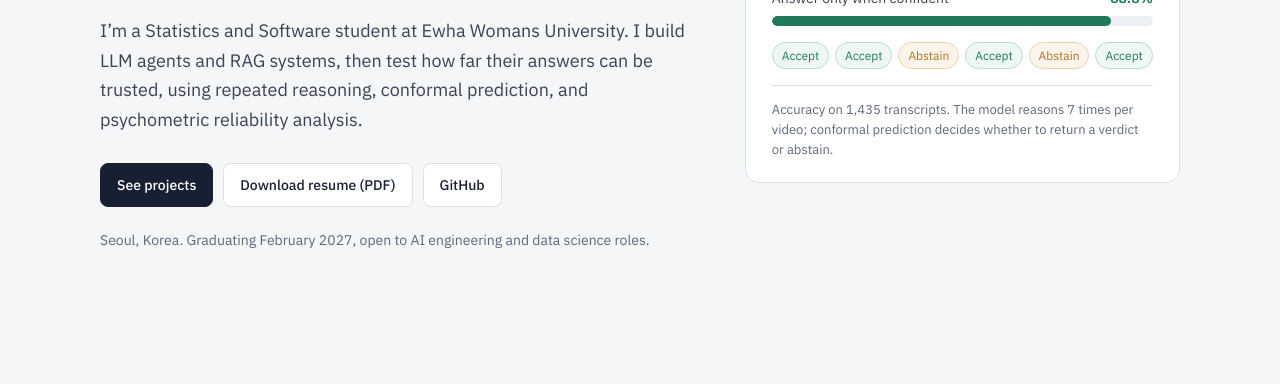
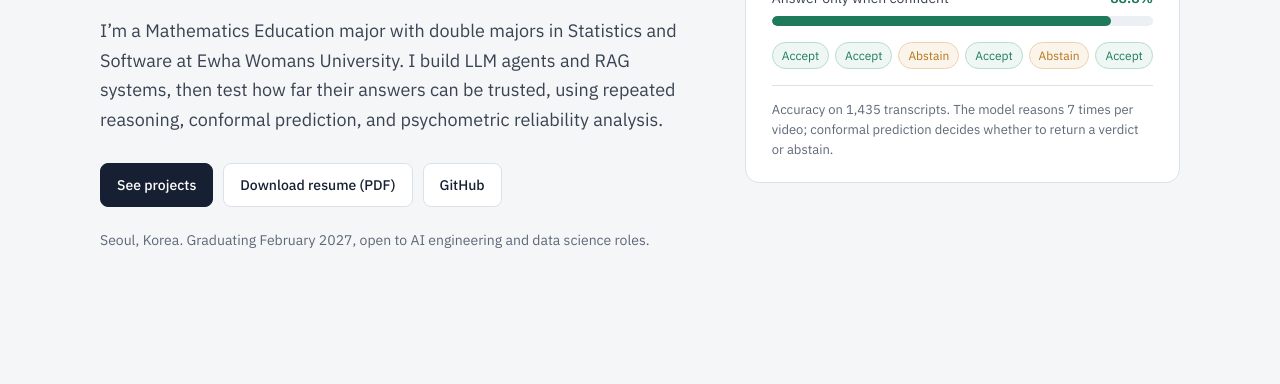
Before and after one commit to rladPsks/rladPsks.github.io, a plain HTML site: page index.html in a window 1280 px wide. Shown: the part 358-742 px from the top of the page. Drawn offline with Linux system fonts and the light colour scheme.

Commit message:
Add files via upload

```diff
--- a/index.html
+++ b/index.html
@@ -3,7 +3,7 @@
 <head>
   <meta charset="utf-8" />
   <meta name="viewport" content="width=device-width, initial-scale=1" />
-  <meta name="description" content="Yena Kim builds LLM systems and measures when their answers can be trusted. Statistics and Software, Ewha Womans University." />
+  <meta name="description" content="Yena Kim builds LLM systems and measures when their answers can be trusted. Mathematics Education major, double majors in Statistics and Software, Ewha Womans University." />
   <title>Yena Kim | LLM reliability & applied AI</title>
   <link rel="preconnect" href="https://fonts.googleapis.com">
   <link rel="preconnect" href="https://fonts.gstatic.com" crossorigin>
@@ -31,7 +31,7 @@
       <div class="hero-text">
         <h1>I build AI that knows when not to answer.</h1>
         <p class="hero-copy">
-          I’m a Statistics and Software student at Ewha Womans University. I build LLM agents and RAG systems,
+          I’m a Mathematics Education major with double majors in Statistics and Software at Ewha Womans University. I build LLM agents and RAG systems,
           then test how far their answers can be trusted, using repeated reasoning, conformal prediction,
           and psychometric reliability analysis.
         </p>
```
